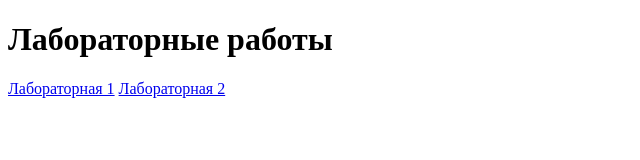
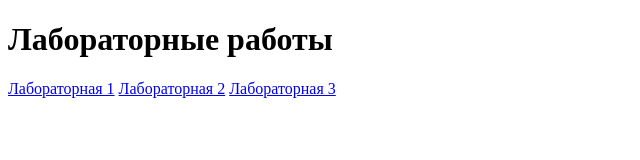
Before and after one commit to core-flow-101/Kremlev-web-dev-2024-1, a plain HTML site: page index.html in a window 1280 px wide. Shown: the whole page, without its empty margins (0-640 px from the left). Drawn offline with Linux system fonts and the light colour scheme.

Commit message:
add lab1 to index

```diff
--- a/index.html
+++ b/index.html
@@ -11,6 +11,7 @@
     <h1>Лабораторные работы</h1>
     <a href="Lab1/index.html">Лабораторная 1</a>
     <a href="Lab2/index.html">Лабораторная 2</a>
+    <a href="Lab3/index.html">Лабораторная 3</a>
 </body>
 
 </html>
```
